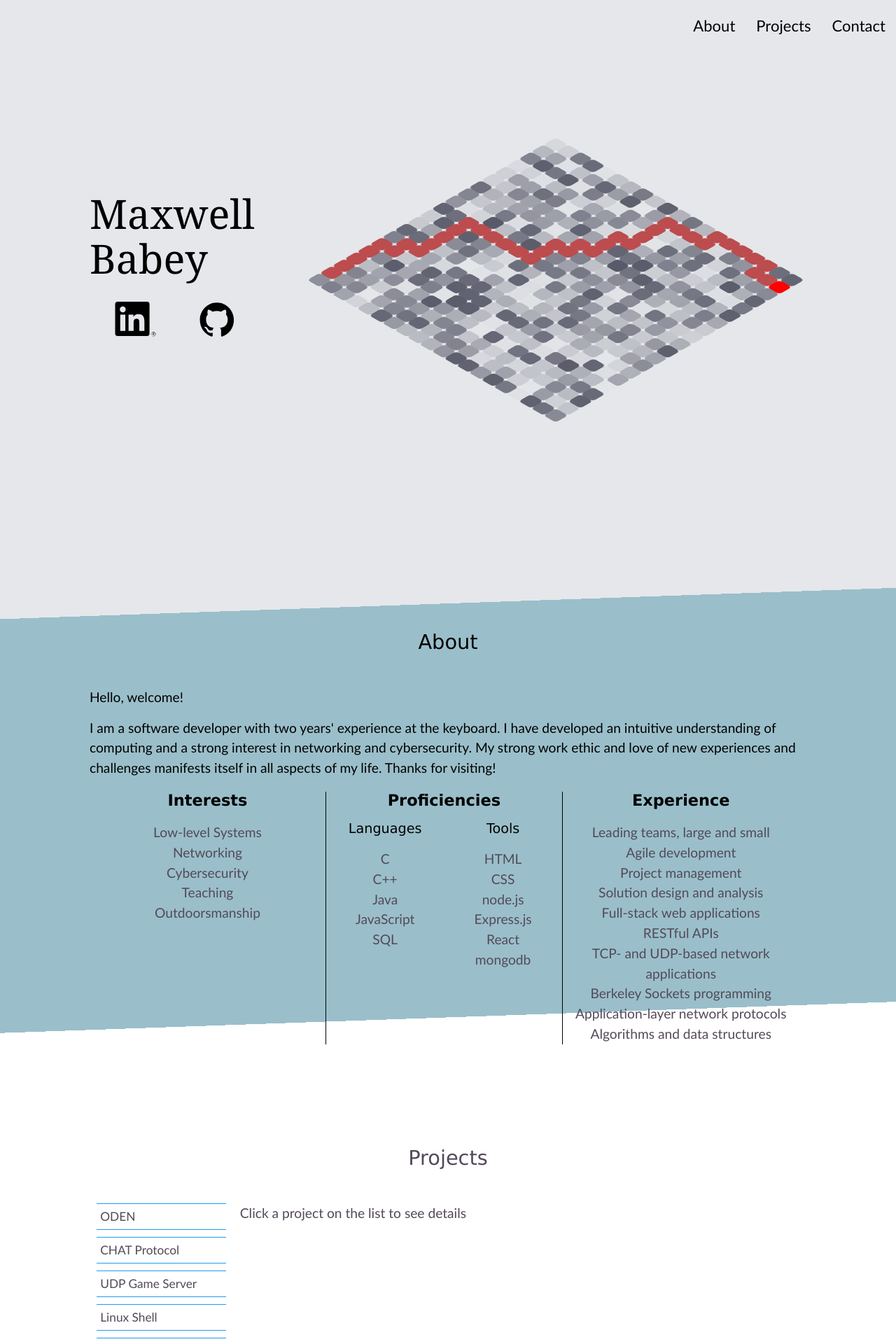
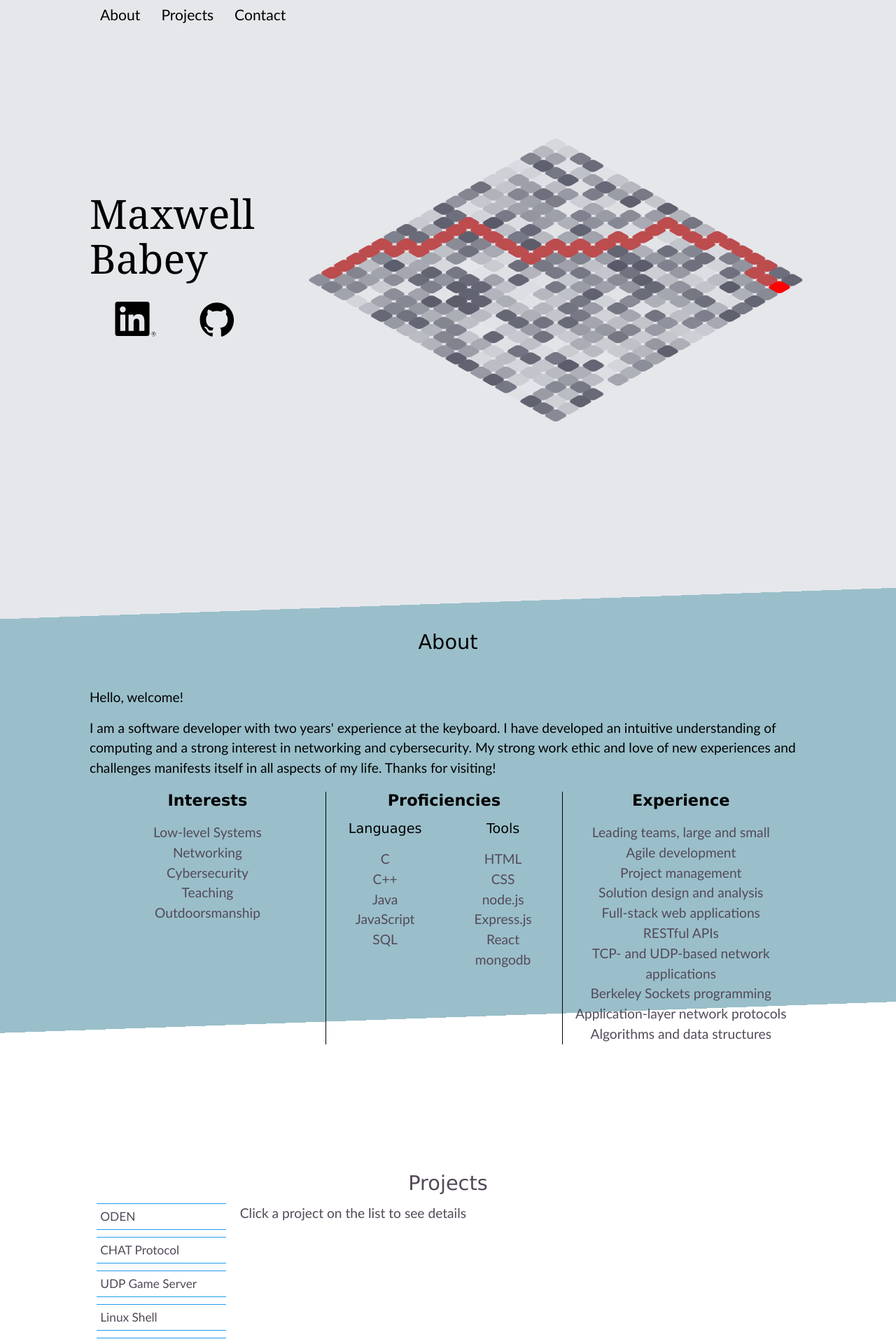
Before and after one commit to mbabey/personal-site, a React (Create React App) app in the folder front-end/: page / in a window 1280 px wide. Shown: the top 1920 px of the page at 70% size. Built offline with nearby package versions, Linux system fonts and the light colour scheme.

Commit message:
Update nav to follow the page as it scrolls.

```diff
--- a/front-end/src/styles/contact.css
+++ b/front-end/src/styles/contact.css
@@ -6,8 +6,8 @@
 
 #contact h2 {
   text-align: center;
+  padding-top: 75px;
   margin-bottom: 10px;
-  padding-top: 50px;
 }
 
 #contact p {
--- a/front-end/src/styles/nav.css
+++ b/front-end/src/styles/nav.css
@@ -1,10 +1,12 @@
 #nav {
   margin: 0;
-  padding: 20px 0;
+  padding: 5px 0;
   position: fixed;
   z-index: 99;
   top: 0;
   right: 0;
+  width: 100%;
+  background-color: var(--col-grey-lt);
   animation: 1s ease fadeInLate;
 }
 
@@ -19,7 +21,7 @@
   padding: 0 15px 10px;
   cursor: pointer;
   position: relative;
-  font-size: 1.15em;
+  font-size: 1.1em;
   font-weight: 500;
 }
 
--- a/front-end/src/styles/projects.css
+++ b/front-end/src/styles/projects.css
@@ -14,7 +14,8 @@
   grid-column: 1 / span 2;
   grid-row: 1 / span 1;
   text-align: center;
-  margin: auto;
+  padding-top: 75px;
+  margin-bottom: 10px;
 }
 
 #projects #projects-nav ul {
```
